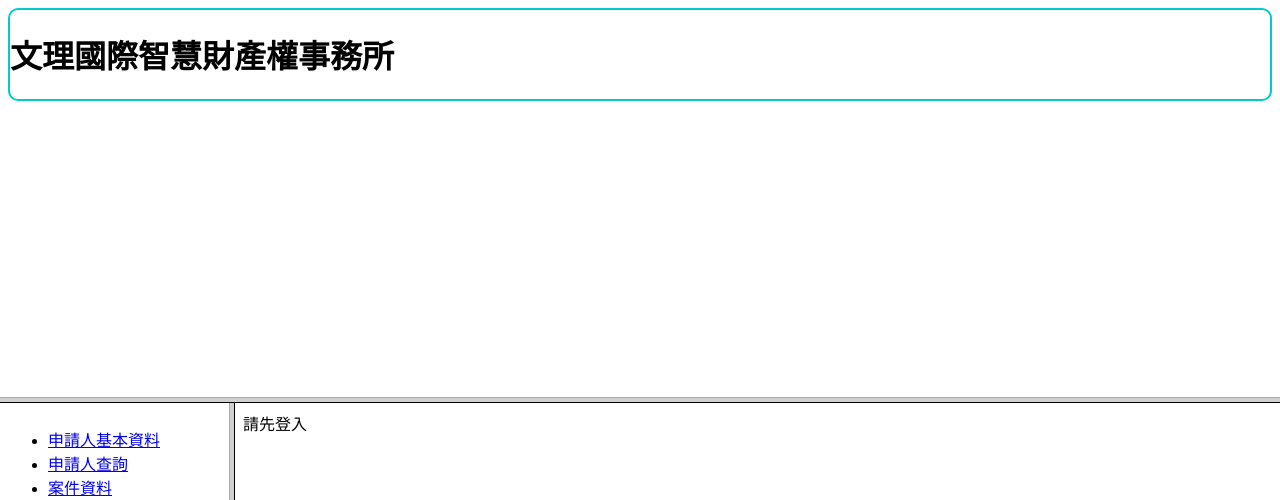
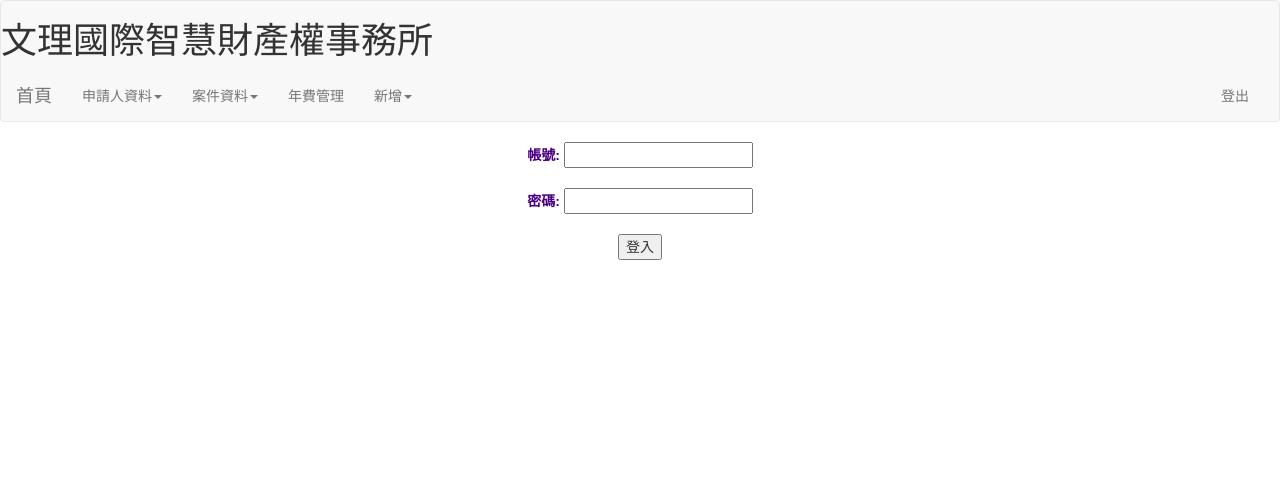
Before and after one commit to MingHanChan/P-T-application-process-management, a PHP site: page / in a window 1280 px wide. Shown: the top 500 px of the page. Run offline with PHP 8.4, Linux system fonts and the light colour scheme; some libraries are stand-ins or nearby versions.

Commit message:
Update index.php
Change the layout of the old version.Using the bootstrap to make the website suit RWD

```diff
--- a/第十組資料庫期末報告/index.php
+++ b/第十組資料庫期末報告/index.php
@@ -1,17 +1,73 @@
 <!DOCTYPE html>
 <html>
 
-		<head>
-		<meta charset="UTF-8">
-			<title>系統首頁</title>
-		</head>
+	<head>
+	<meta charset="UTF-8">
+		<title>登入系統</title>
+			<link href="css/bootstrap.css" rel="stylesheet">
 
-		<frameset rows=50%,50%>
-		<frame src="head.php">
+	</head>
+	<body>
+<nav class="navbar navbar-default">
+		<div>
+			<h1>文理國際智慧財產權事務所</h1>
+		</div>
+		<div class="container-fluid">
+			<!-- Brand and toggle get grouped for better mobile display -->
+			<div class="navbar-header">
+				<button type="button" class="navbar-toggle collapsed" data-toggle="collapse" data-target="#defaultNavbar1" aria-expanded="false"><span class="sr-only">Toggle navigation</span><span class="icon-bar"></span><span class="icon-bar"></span><span class="icon-bar"></span></button>
+				<a class="navbar-brand" href="begin.php">首頁</a>
+			</div>
+			<!-- Collect the nav links, forms, and other content for toggling -->
+			<div class="collapse navbar-collapse" id="defaultNavbar1">
+				<ul class="nav navbar-nav">
+					<li class="active"></li>
+					<li class="dropdown"><a href="#" class="dropdown-toggle" data-toggle="dropdown" role="button" aria-haspopup="true" aria-expanded="false">申請人資料<span class="caret"></span></a>
+						<ul class="dropdown-menu">
+							<li><a href="applyer_list.php">全部</a>
+							</li>
+							<li role="separator" class="divider"></li>
+							<li><a href="search_applyer.php">查詢</a>
+							</li>
+						</ul>
+					</li>
+					<li class="dropdown"><a href="#" class="dropdown-toggle" data-toggle="dropdown" role="button" aria-haspopup="true" aria-expanded="false">案件資料<span class="caret"></span></a>
+						<ul class="dropdown-menu">
+							<li><a href="cases_list.php">全部</a>
+							</li>
+							<li role="separator" class="divider"></li>
+							<li><a href="search_case.php">查詢</a>
+							</li>
+						</ul>
+					</li>
+					<li><a href="#">年費管理</a>
+					</li>
+					<li class="dropdown"><a href="#" class="dropdown-toggle" data-toggle="dropdown" role="button" aria-haspopup="true" aria-expanded="false">新增<span class="caret"></span></a>
+						<ul class="dropdown-menu">
+							<li><a href="#">案件</a>
+							</li>
+							<li role="separator" class="divider"></li>
+							<li><a href="#">申請人</a>
+							</li>
+						</ul>
+					</li>
+				</ul>
+				<ul class="nav navbar-nav navbar-right">
+					<li><a href="logout.php">登出</a>
+					</li>
+				</ul>
+			</div>
+			<!-- /.navbar-collapse -->
+		</div>
+		<!-- /.container-fluid -->
 
-		<frameset cols=18%,82%>
-		<frame src="left.php" name = "left">
-		<frame src="right.php" name = "right">
-		</frameset>
-		</frameset>
+	</nav>
+		<form name="log_in" method="post" action="login.php">
+			<center><font color=indigo ><b>帳號: </b></font><input type="text" name="account"><center><br>
+			<center><font color=indigo ><b>密碼: </b></font><input type="password" name="password"><center><br>
+			<input type="submit" name="submit" value="登入">
+		</form>
+
+	</body>
+
 </html>
```
